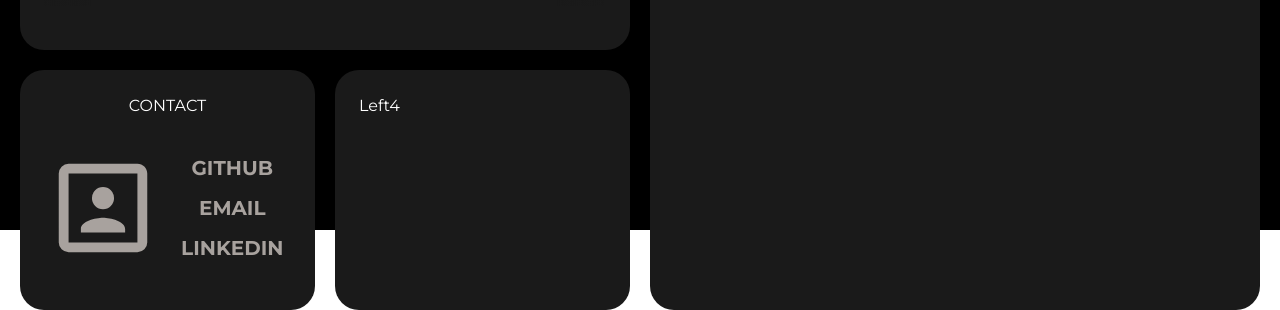
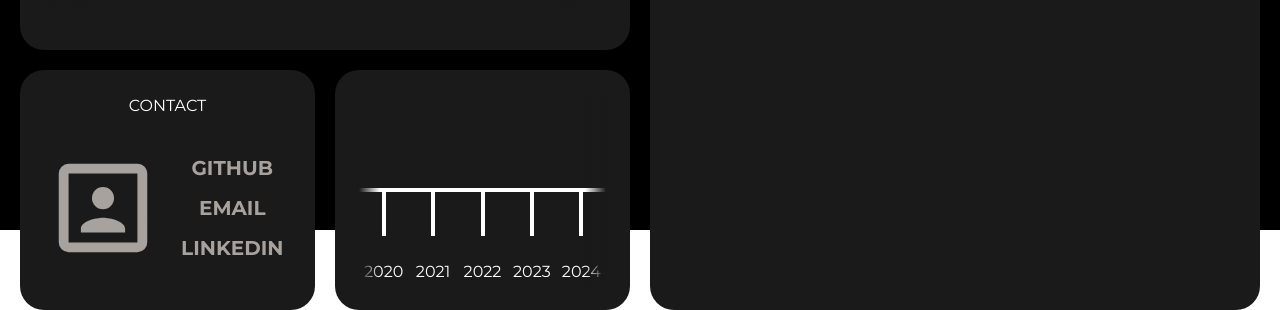
Before and after one commit to Barabasbalazs/personal-site, a Nuxt app: page / in a window 1280 px wide. Shown: the part 570-880 px from the top of the page. Built offline with nearby package versions, Linux system fonts and the light colour scheme.

Commit message:
basic outline of timeline component

```diff
--- a/assets/css/main.css
+++ b/assets/css/main.css
@@ -26,3 +26,19 @@
   .underline-link:hover::before {
     transform: scaleX(1);
   }
+
+  .left-gradient {
+    background: linear-gradient(
+      to right,
+      rgba(26, 26, 26, 1),
+      rgba(26, 26, 26, 0)
+    );
+  }
+  /*needs to be (255, 255, 255, 1) and all that for white bg*/
+  .right-gradient {
+    background: linear-gradient(
+      to left,
+      rgba(26, 26, 26, 1),
+      rgba(26, 26, 26, 0)
+    );
+  }
--- a/components/LeftSideWrapper.vue
+++ b/components/LeftSideWrapper.vue
@@ -6,7 +6,7 @@
 
     <NuxtLayout name="cardwrapper" cols>
       <CardsContact />
-      <NuxtLayout name="card">Left4 </NuxtLayout>
+      <CardsTimeline />
     </NuxtLayout>
   </NuxtLayout>
 </template>
--- /dev/null
+++ b/components/cards/Timeline.vue
@@ -0,0 +1,63 @@
+<template>
+  <NuxtLayout name="card">
+    <div class="relative h-full w-full flex justify-center">
+      <div class="flex items-center justify-center h-full w-full">
+        <!--Main line-->
+        <span class="h-1 w-full bg-white relative">
+          <!--the lower part in years-->
+          <div class="flex w-full justify-between absolute h-24">
+            <div
+              v-for="year in years"
+              :key="year"
+              class="h-full w-full flex flex-col items-center justify-between"
+            >
+              <span class="bg-white w-1 h-1/2 z-40" />
+              <p>{{ year }}</p>
+            </div>
+          </div>
+        </span>
+      </div>
+      <div
+        v-for="ind in 2"
+        :key="ind"
+        class="absolute inset-y-0 pointer-events-none w-1/12 z-10"
+        :class="ind === 1 ? 'right-0 right-gradient' : 'left-0 left-gradient'"
+      />
+    </div>
+  </NuxtLayout>
+</template>
+
+<script setup lang="ts">
+const years = [2020, 2021, 2022, 2023, 2024];
+
+const experienceItems = [
+  {
+    start: 2020,
+    item: "BSc in Finances",
+  },
+  {
+    start: 2022,
+    item: "Freelance developer",
+  },
+  {
+    start: 2023,
+    item: "Implemented B2B ecommerce system",
+  },
+  {
+    start: 2023,
+    item: "Full Stack Developer @ Webgurus",
+  },
+  {
+    start: 2024,
+    item: "BSc in CS",
+  },
+];
+
+const sortedExperiences = computed(() =>
+  years
+    .map((year) => experienceItems.filter((item) => item.start === year))
+    .filter((item) => item)
+);
+
+console.log(sortedExperiences.value);
+</script>
--- a/components/cards/marquee/Links.vue
+++ b/components/cards/marquee/Links.vue
@@ -41,11 +41,11 @@ interface Props {
 const props = withDefaults(defineProps<Props>(), { right: true });
 
 const toPercentage = computed(() =>
-  props.right ? "translateX(100%)" : "translateX(-100%)",
+  props.right ? "translateX(100%)" : "translateX(-100%)"
 );
 
 const fromPercentage = computed(() =>
-  props.right ? "translateX(-100%)" : "translateX(100%)",
+  props.right ? "translateX(-100%)" : "translateX(100%)"
 );
 </script>
 
@@ -61,22 +61,6 @@ const fromPercentage = computed(() =>
 .marquee:hover .marquee__slider1,
 .marquee:hover .marquee__slider2 {
   animation-play-state: paused;
-}
-
-.left-gradient {
-  background: linear-gradient(
-    to right,
-    rgba(26, 26, 26, 1),
-    rgba(26, 26, 26, 0)
-  );
-}
-/*needs to be (255, 255, 255, 1) and all that for white bg*/
-.right-gradient {
-  background: linear-gradient(
-    to left,
-    rgba(26, 26, 26, 1),
-    rgba(26, 26, 26, 0)
-  );
 }
 
 .grow {
```
